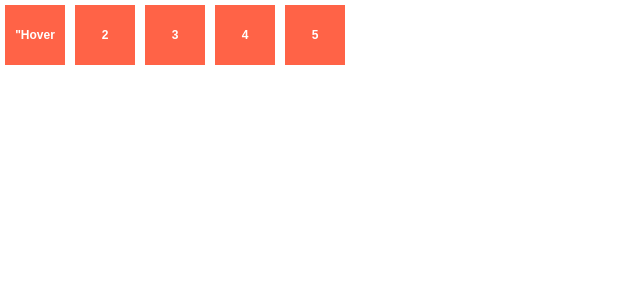
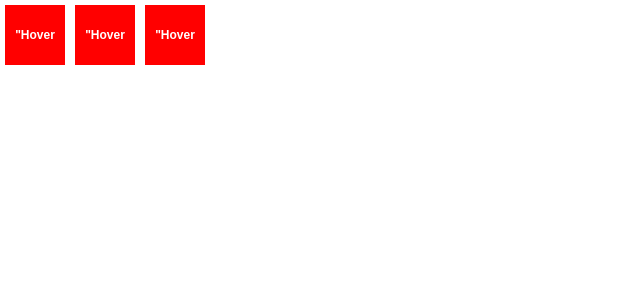
Before and after one commit to johnsn27/10percent, a React (Create React App) app in the folder favourites/: page / in a window 1280 px wide. Shown: the top 300 px of the page, without its empty margins (0-640 px from the left). Built offline with nearby package versions, Linux system fonts and the light colour scheme.

Commit message:
Class Name Changes

```diff
--- a/favourites/src/likes.css
+++ b/favourites/src/likes.css
@@ -26,7 +26,7 @@
 }
 
 .flex-item {
-  background: tomato;
+  background: red;
   padding: 5px;
   width: 50px;
   height: 50px;
--- a/favourites/src/likes.js
+++ b/favourites/src/likes.js
@@ -9,10 +9,10 @@ class LeftSideBar extends Component {
       <div class="flex-container row">
         <div class="flex-item">"Hover over me!</div>
         <div id="hover">Stuff shown on hover</div>
-        <div class="flex-item">2</div>
-        <div class="flex-item">3</div>
-        <div class="flex-item">4</div>
-        <div class="flex-item">5</div>
+        <div class="flex-item">"Hover over me!</div>
+        <div id="hover">Stuff shown on hover</div>
+        <div class="flex-item">"Hover over me!</div>
+        <div id="hover">Stuff shown on hover</div>
       </div>
     );
   }
```
